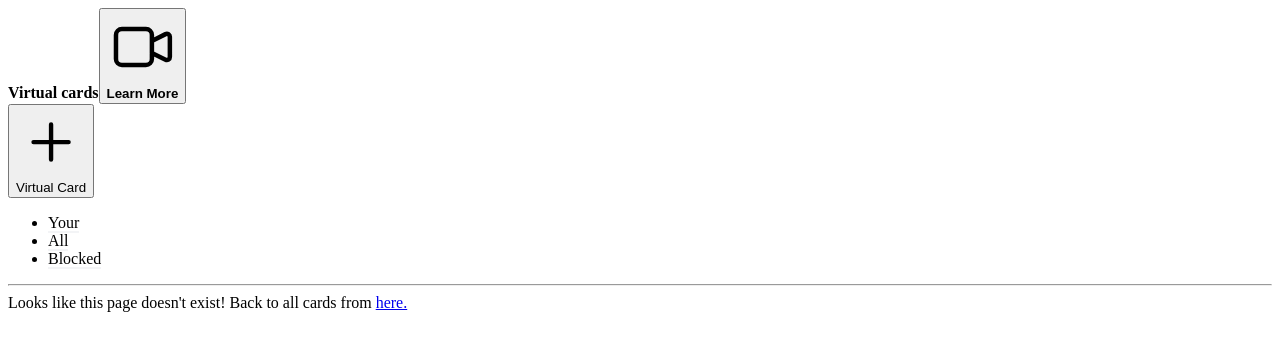
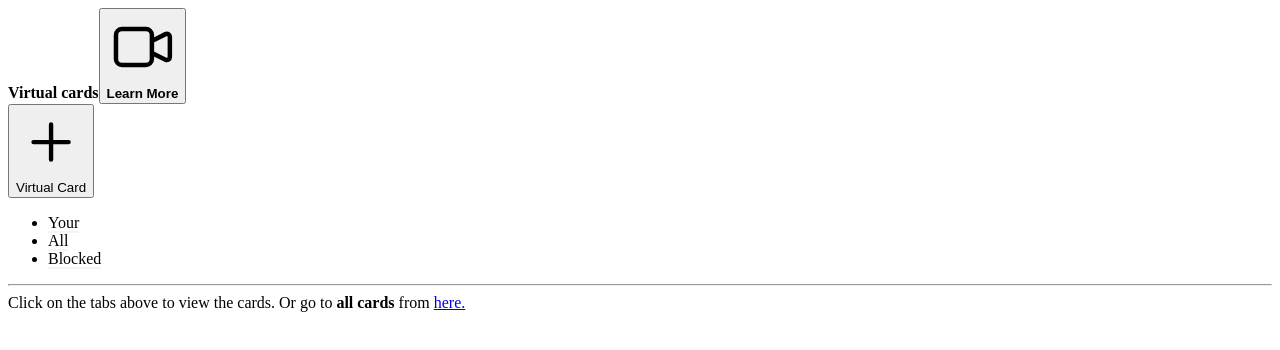
Before and after one commit to amolikvivian/cards-infinite-scroll, a Vue app: page / in a window 1280 px wide. Shown: the top 350 px of the page. Built offline with nearby package versions, Linux system fonts and the light colour scheme; the HTML template or start-up script is replaced by a standard one.

Commit message:
Added: Home route

```diff
--- a/src/components/Tabs.vue
+++ b/src/components/Tabs.vue
@@ -1,9 +1,9 @@
 <template>
-  <ul class="flex flex-wrap text-sm font-medium text-center text-gray-500">
+  <ul class="flex flex-wrap text-sm tracking-wide font-medium text-center text-gray-500">
     <li v-for="tab in tabs" :key="tab" class="cursor-pointer">
       <span
         @click="selectTab(tab)"
-        class="inline-block py-3 w-20 text-gray-700 hover:bg-gray-100"
+        class="inline-block py-3 w-24 text-gray-700 hover:bg-gray-100"
         :class="this.currentTabIndex == tab.id ? 'active' : 'inactive'"
         >{{ tab.name }}</span
       >
--- a/src/router/index.js
+++ b/src/router/index.js
@@ -2,16 +2,21 @@ import { createRouter, createWebHashHistory } from "vue-router";
 
 const routes = [
   {
-    path: '/cards/:id',
-    name: "Cards",
-    component: () => import("../views/Cards.vue")
-
+    path: "/",
+    name: "Home",
+    component: () => import("../views/Home.vue"),
+    alias: ["/home"],
   },
   {
-    path: '/:pathMatch(.*)*',
+    path: "/cards/:id",
+    name: "Cards",
+    component: () => import("../views/Cards.vue"),
+  },
+  {
+    path: "/:pathMatch(.*)*",
+    name: "404",
     component: () => import("../views/NotFound.vue"),
-    alias: ['/']
-  }
+  },
 ];
 
 const router = createRouter({
--- a/src/views/Home.vue
+++ b/src/views/Home.vue
@@ -1,13 +1,19 @@
 <template>
-  <div></div>
+  <div
+    class="text-3xl text-gray-500 flex flex-col items-center justify-evenly h-96"
+  >
+    <span class="mt-28">Click on the tabs above to view the cards.</span>
+    <span class="text-xl">
+      Or go to <b>all cards</b> from
+      <router-link to="/cards/all" class="text-blue-500 underline"
+        >here.</router-link
+      ></span
+    >
+  </div>
 </template>
 
 <script>
-export default {
-
-}
+export default {};
 </script>
 
-<style>
-
-</style>
+<style></style>
```
